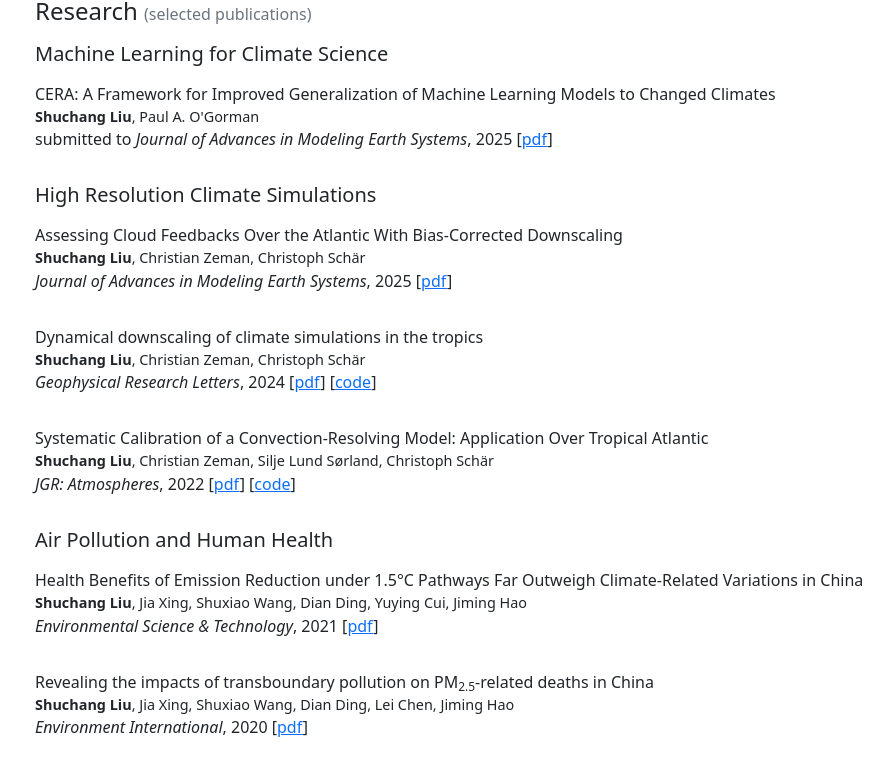
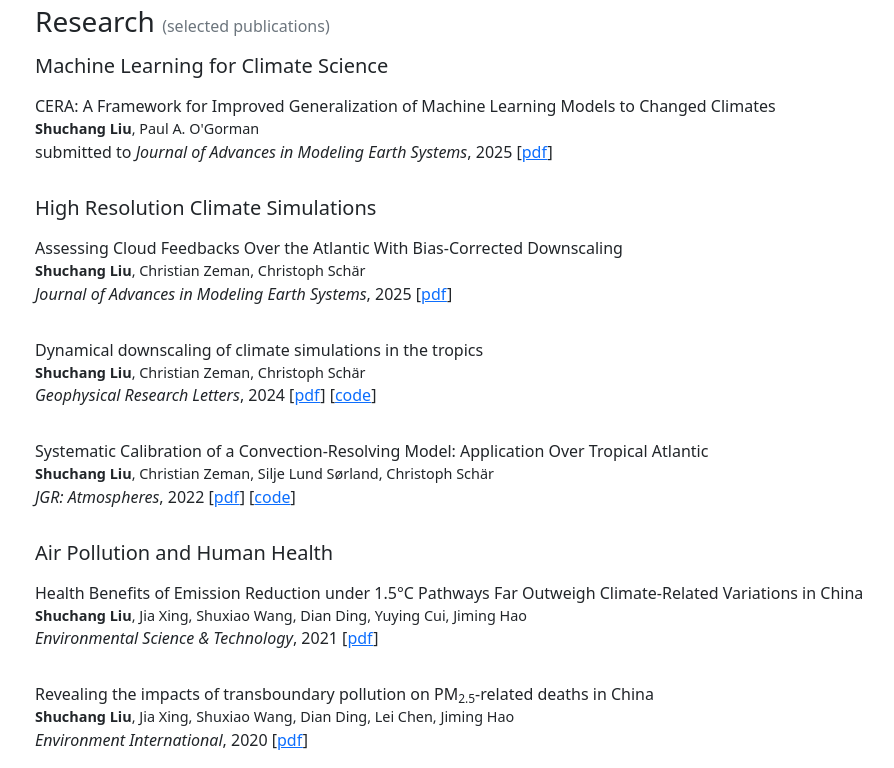
Before and after one commit to shucliu/shucliu.github.io, a plain HTML site: page index.html in a window 1280 px wide. Shown: the part 383-1151 px from the top of the page, without its empty margins (179-1073 px from the left). Drawn offline with Linux system fonts and the light colour scheme.

Commit message:
update format

```diff
--- a/index.html
+++ b/index.html
@@ -71,13 +71,13 @@
 
 
             <!-- Publication -->
-            <div class="container-fluid mt-0 gap-3">
-                <h4>
+            <div class="container-fluid mt-2 gap-3">
+                <h3>
                 Research
                   <span style="font-size: 1rem; font-weight: normal; color: #6c757d;">
                     (selected publications)
                 </span>
-                </h4>
+                </h3>
                 <span style="display: block; margin-bottom: 1em;"></span>
                 <h5>Machine Learning for Climate Science</h5>
                 <div class="row pub-section align-items-center">
```
